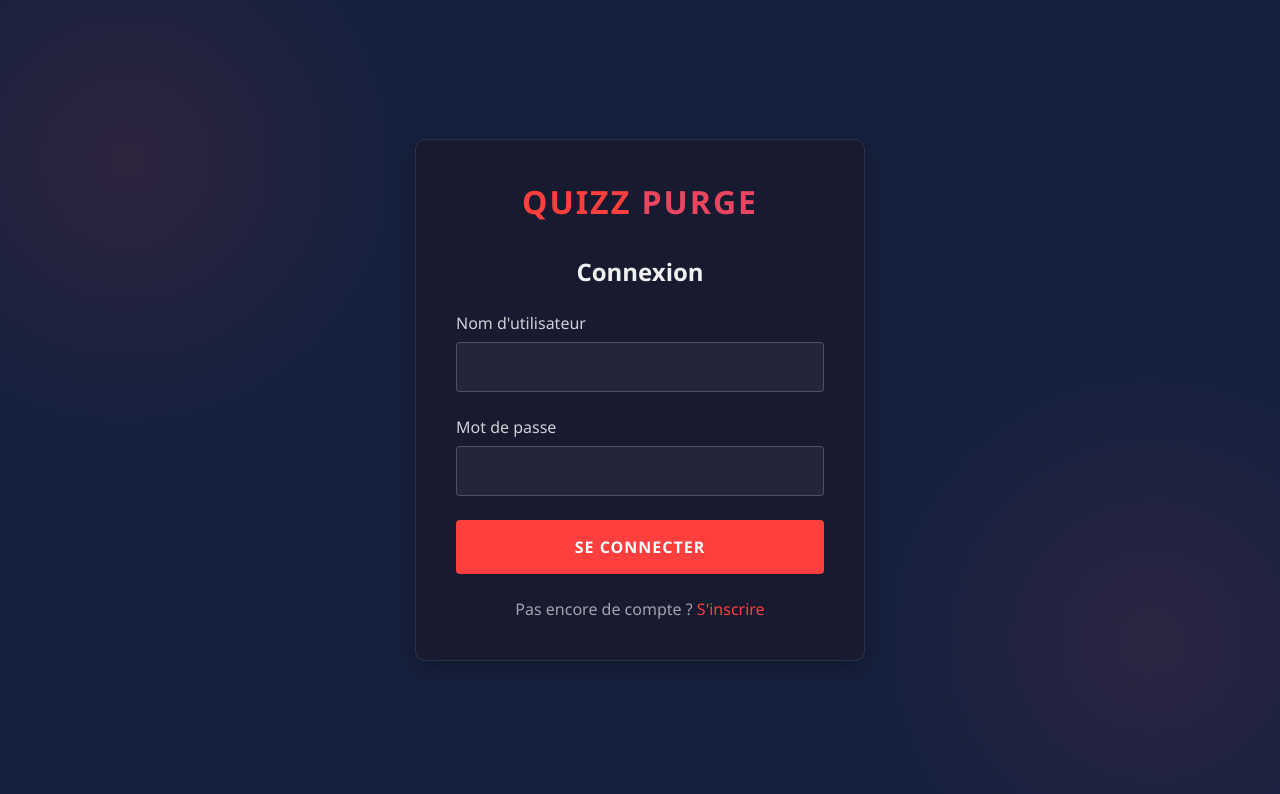
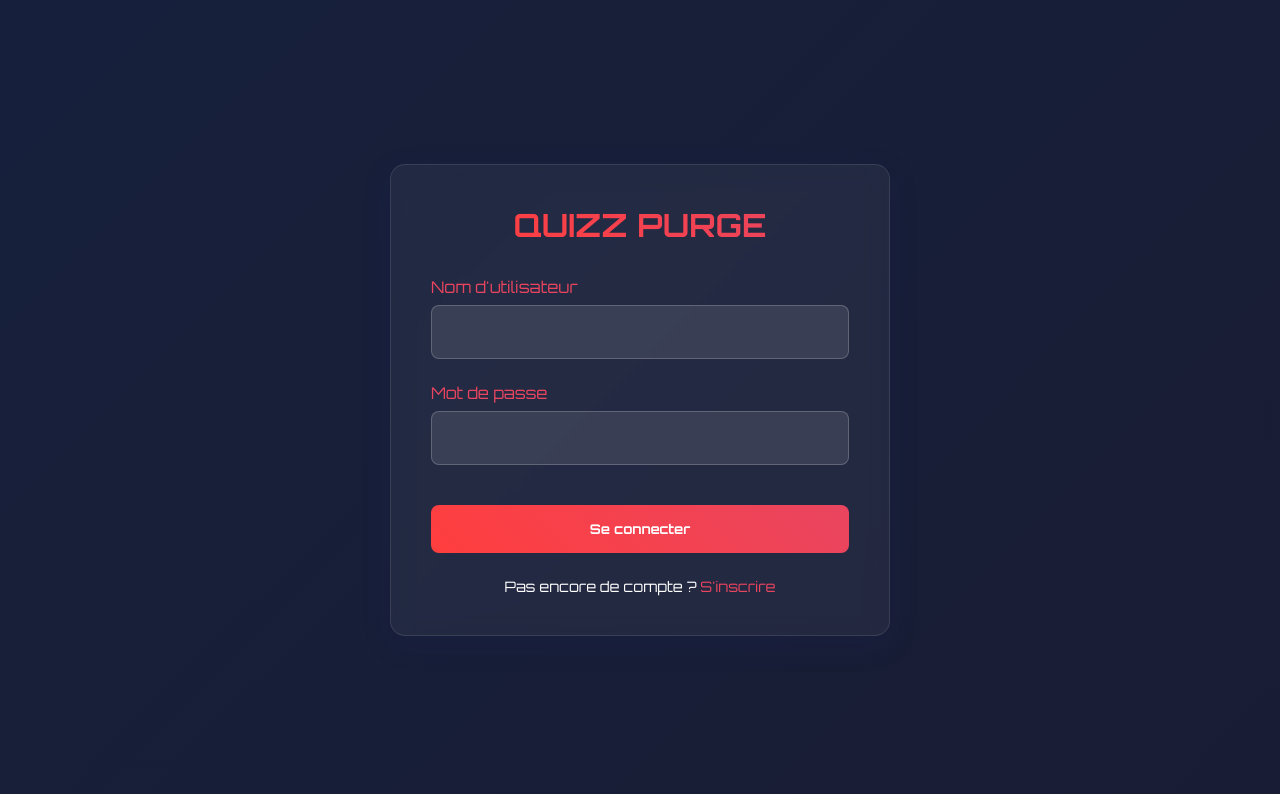
Before and after one commit to tech927/npm-z, a website: page frontend/login.html in a window 1280 px wide. Drawn offline with Linux system fonts and the light colour scheme.

Commit message:
Update login.html

```diff
--- a/frontend/login.html
+++ b/frontend/login.html
@@ -5,69 +5,67 @@
     <meta name="viewport" content="width=device-width, initial-scale=1.0">
     <title>QUIZZ PURGE - Connexion</title>
     <style>
+        @import url('https://fonts.googleapis.com/css2?family=Orbitron:wght@400;700&display=swap');
+
         :root {
-            --primary: #ff3e3e;
-            --secondary: #1a1a2e;
-            --accent: #e94560;
-            --text: #f1f1f1;
-            --bg: #16213e;
+            --neon-red: #ff3e3e;
+            --neon-pink: #e94560;
+            --dark-bg: #1a1a2e;
+            --glass-bg: rgba(255, 255, 255, 0.05);
+            --text-light: #ffffff;
         }
 
         * {
             margin: 0;
             padding: 0;
             box-sizing: border-box;
-            font-family: 'Segoe UI', Tahoma, Geneva, Verdana, sans-serif;
+            font-family: 'Orbitron', sans-serif;
         }
 
         body {
-            background-color: var(--bg);
-            color: var(--text);
+            background: linear-gradient(-45deg, #1a1a2e, #16213e, #0f3460);
+            background-size: 400% 400%;
+            animation: gradient 15s ease infinite;
+            color: var(--text-light);
             min-height: 100vh;
             display: flex;
             justify-content: center;
             align-items: center;
-            background-image:
-                radial-gradient(circle at 10% 20%, rgba(255, 62, 62, 0.1) 0%, transparent 20%),
-                radial-gradient(circle at 90% 80%, rgba(233, 69, 96, 0.1) 0%, transparent 20%);
+        }
+
+        @keyframes gradient {
+            0% { background-position: 0% 50%; }
+            50% { background-position: 100% 50%; }
+            100% { background-position: 0% 50%; }
         }
 
         .login-container {
-            background-color: rgba(26, 26, 46, 0.8);
+            background: var(--glass-bg);
+            backdrop-filter: blur(10px);
+            border-radius: 15px;
             padding: 2.5rem;
-            border-radius: 10px;
-            box-shadow: 0 8px 24px rgba(0, 0, 0, 0.3);
-            width: 100%;
-            max-width: 450px;
-            backdrop-filter: blur(10px);
+            width: 90%;
+            max-width: 500px;
+            box-shadow: 0 8px 32px 0 rgba(31, 38, 135, 0.1);
             border: 1px solid rgba(255, 255, 255, 0.1);
-            animation: fadeIn 0.5s ease-in-out;
+            opacity: 0;
+            animation: fadeInUp 0.5s ease-out forwards;
         }
 
-        @keyframes fadeIn {
+        @keyframes fadeInUp {
             from { opacity: 0; transform: translateY(20px); }
             to { opacity: 1; transform: translateY(0); }
         }
 
         .logo {
             text-align: center;
+            font-size: 2rem;
+            font-weight: 700;
             margin-bottom: 2rem;
-            font-size: 2rem;
-            font-weight: bold;
-            color: var(--primary);
-            text-transform: uppercase;
-            letter-spacing: 2px;
-        }
-
-        .logo span {
-            color: var(--accent);
-        }
-
-        h1 {
-            text-align: center;
-            margin-bottom: 1.5rem;
-            font-size: 1.5rem;
-            color: var(--text);
+            background: linear-gradient(to right, var(--neon-red), var(--neon-pink));
+            -webkit-background-clip: text;
+            background-clip: text;
+            color: transparent;
         }
 
         .form-group {
@@ -77,138 +75,161 @@
         label {
             display: block;
             margin-bottom: 0.5rem;
-            font-weight: 500;
-            color: rgba(255, 255, 255, 0.8);
+            color: var(--neon-pink);
         }
 
         input {
             width: 100%;
-            padding: 0.8rem 1rem;
+            padding: 1rem;
+            background: rgba(255, 255, 255, 0.1);
             border: 1px solid rgba(255, 255, 255, 0.2);
-            border-radius: 4px;
-            background-color: rgba(255, 255, 255, 0.05);
-            color: var(--text);
+            border-radius: 8px;
+            color: var(--text-light);
             font-size: 1rem;
-            transition: border-color 0.3s;
+            transition: all 0.3s ease;
         }
 
         input:focus {
             outline: none;
-            border-color: var(--primary);
+            border-color: var(--neon-pink);
+            box-shadow: 0 0 10px rgba(233, 69, 96, 0.5);
         }
 
-        .login-btn {
+        .btn {
             width: 100%;
             padding: 1rem;
-            background-color: var(--primary);
-            color: white;
             border: none;
-            border-radius: 4px;
-            font-size: 1rem;
+            border-radius: 8px;
             font-weight: bold;
             cursor: pointer;
-            transition: background-color 0.3s, transform 0.2s;
-            text-transform: uppercase;
-            letter-spacing: 1px;
+            transition: all 0.3s ease;
+            background: linear-gradient(45deg, var(--neon-red), var(--neon-pink));
+            color: var(--text-light);
+            margin-top: 1rem;
         }
 
-        .login-btn:hover {
-            background-color: var(--accent);
-            transform: translateY(-2px);
+        .btn:hover {
+            transform: translateY(-3px);
+            box-shadow: 0 5px 15px rgba(233, 69, 96, 0.4);
         }
 
         .register-link {
             text-align: center;
             margin-top: 1.5rem;
-            color: rgba(255, 255, 255, 0.6);
+            font-size: 0.9rem;
         }
 
         .register-link a {
-            color: var(--primary);
+            color: var(--neon-pink);
             text-decoration: none;
-            font-weight: 500;
-            transition: color 0.3s;
+            transition: all 0.3s ease;
         }
 
         .register-link a:hover {
-            color: var(--accent);
+            text-decoration: underline;
         }
 
         .error-message {
-            color: var(--primary);
-            text-align: center;
-            margin-bottom: 1rem;
+            color: var(--neon-red);
             font-size: 0.9rem;
+            margin-top: 0.5rem;
             display: none;
         }
 
-        @media (max-width: 480px) {
+        @media (max-width: 768px) {
             .login-container {
                 padding: 1.5rem;
-                margin: 1rem;
             }
         }
     </style>
 </head>
 <body>
     <div class="login-container">
-        <div class="logo">QUIZZ <span>PURGE</span></div>
-        <h1>Connexion</h1>
-
-        <div class="error-message" id="errorMessage"></div>
+        <div class="logo">QUIZZ PURGE</div>
 
         <form id="loginForm">
             <div class="form-group">
                 <label for="username">Nom d'utilisateur</label>
                 <input type="text" id="username" name="username" required>
+                <div class="error-message" id="usernameError"></div>
             </div>
 
             <div class="form-group">
                 <label for="password">Mot de passe</label>
                 <input type="password" id="password" name="password" required>
+                <div class="error-message" id="passwordError"></div>
             </div>
 
-            <button type="submit" class="login-btn">Se connecter</button>
+            <button type="submit" class="btn">Se connecter</button>
         </form>
 
         <div class="register-link">
-            Pas encore de compte ? <a href="register.html">S'inscrire</a>
+            Pas encore de compte ? <a href="#" onclick="goToPage('/register')">S'inscrire</a>
         </div>
     </div>
 
     <script>
-        document.getElementById('loginForm').addEventListener('submit', async function(e) {
+        document.addEventListener('DOMContentLoaded', () => {
+            document.querySelector('.login-container').style.opacity = 1;
+        });
+
+        document.getElementById('loginForm').addEventListener('submit', async (e) => {
             e.preventDefault();
 
             const username = document.getElementById('username').value;
             const password = document.getElementById('password').value;
-            const errorMessage = document.getElementById('errorMessage');
 
+            // Validation simple
+            let isValid = true;
+
+            if (!username) {
+                document.getElementById('usernameError').textContent = "Veuillez entrer un nom d'utilisateur";
+                document.getElementById('usernameError').style.display = 'block';
+                isValid = false;
+            } else {
+                document.getElementById('usernameError').style.display = 'none';
+            }
+
+            if (!password) {
+                document.getElementById('passwordError').textContent = "Veuillez entrer un mot de passe";
+                document.getElementById('passwordError').style.display = 'block';
+                isValid = false;
+            } else {
+                document.getElementById('passwordError').style.display = 'none';
+            }
+
+            if (!isValid) return;
+
+            // Simulation de connexion réussie
             try {
-                const response = await fetch('/api/auth/login', {
-                    method: 'POST',
-                    headers: {
-                        'Content-Type': 'application/json'
-                    },
-                    body: JSON.stringify({ username, password })
-                });
+                // En production, vous feriez une requête à votre API
+                const response = { token: 'simulated-token', username };
 
-                const data = await response.json();
+                localStorage.setItem('token', response.token);
+                localStorage.setItem('username', response.username);
 
-                if (response.ok) {
-                    // Stocker le token et rediriger
-                    localStorage.setItem('quizzPurgeToken', data.token);
-                    window.location.href = 'dashboard.html';
-                } else {
-                    errorMessage.textContent = data.message || 'Erreur de connexion';
-                    errorMessage.style.display = 'block';
-                }
-            } catch (err) {
-                errorMessage.textContent = 'Erreur de connexion au serveur';
-                errorMessage.style.display = 'block';
-                console.error(err);
+                goToPage('/dashboard');
+            } catch (error) {
+                document.getElementById('passwordError').textContent = "Identifiants incorrects";
+                document.getElementById('passwordError').style.display = 'block';
             }
         });
+
+        function goToPage(url) {
+            document.querySelector('.login-container').style.animation = 'fadeOut 0.5s ease-out forwards';
+            setTimeout(() => {
+                window.location.href = url;
+            }, 500);
+        }
+
+        // Ajout de l'animation fadeOut
+        const style = document.createElement('style');
+        style.innerHTML = `
+            @keyframes fadeOut {
+                to { opacity: 0; transform: translateY(20px); }
+            }
+        `;
+        document.head.appendChild(style);
     </script>
 </body>
 </html>
```
